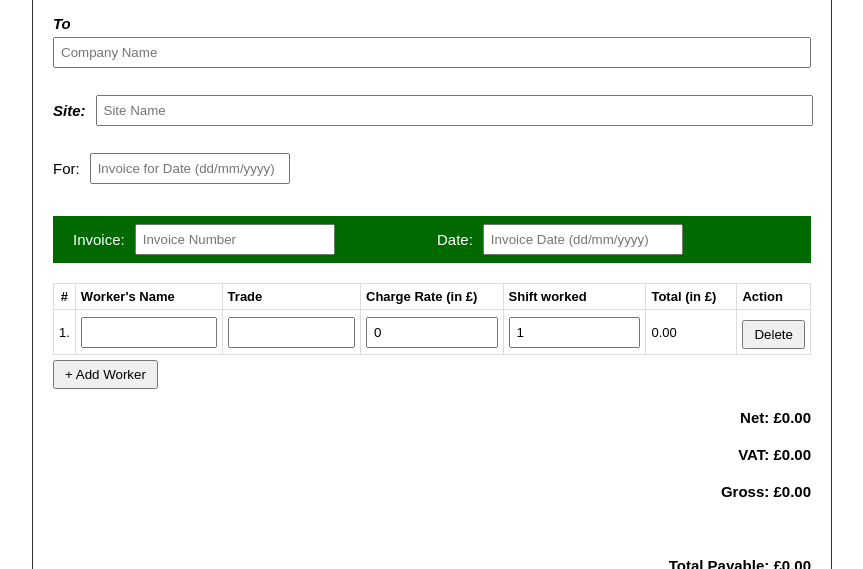
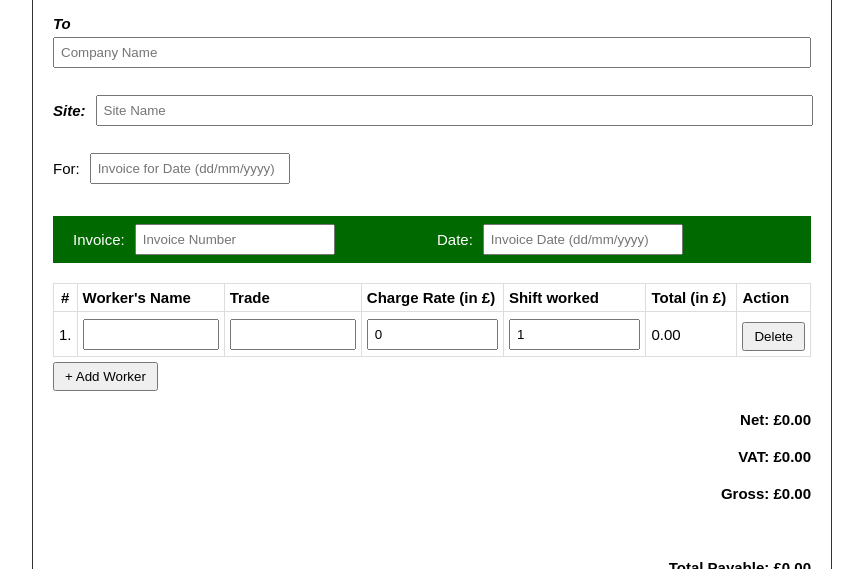
Before and after one commit to sunnymultani111/gt9-invoice, a plain HTML site: page index.html in a window 1280 px wide. Shown: the part 231-800 px from the top of the page, without its empty margins (208-1071 px from the left). Drawn offline with nearby package versions, Linux system fonts and the light colour scheme.

Commit message:
Update index.html

```diff
--- a/index.html
+++ b/index.html
@@ -68,7 +68,6 @@
         th,
         td {
             border: 1px solid #ddd;
-            font-size: 13px;
         }
 
         th,
```
